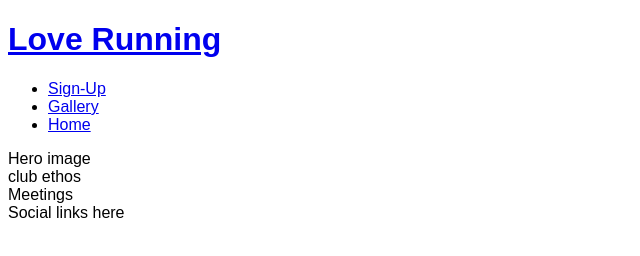
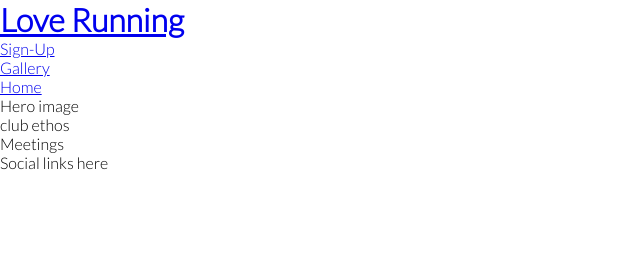
Before and after one commit to Ryan-Martin22/love-running, a plain HTML site: page index.html in a window 1280 px wide. Shown: the whole page, without its empty margins (0-640 px from the left). Drawn offline with Linux system fonts and the light colour scheme.

Commit message:
add google fonts and removed margin, padding and border

```diff
--- a/assets/css/style.css
+++ b/assets/css/style.css
@@ -1,3 +1,12 @@
+@import url('https://fonts.googleapis.com/css2?family=Lato:wght@300&family=Oswald:wght@300&display=swap');
+
+* {
+    margin: 0;
+    padding: 0;
+    border: none;
+}
+
 body {
-    font-family: arial;
+    font-family: lato, sans-serif;
+    font-weight: 300;
 }
```
